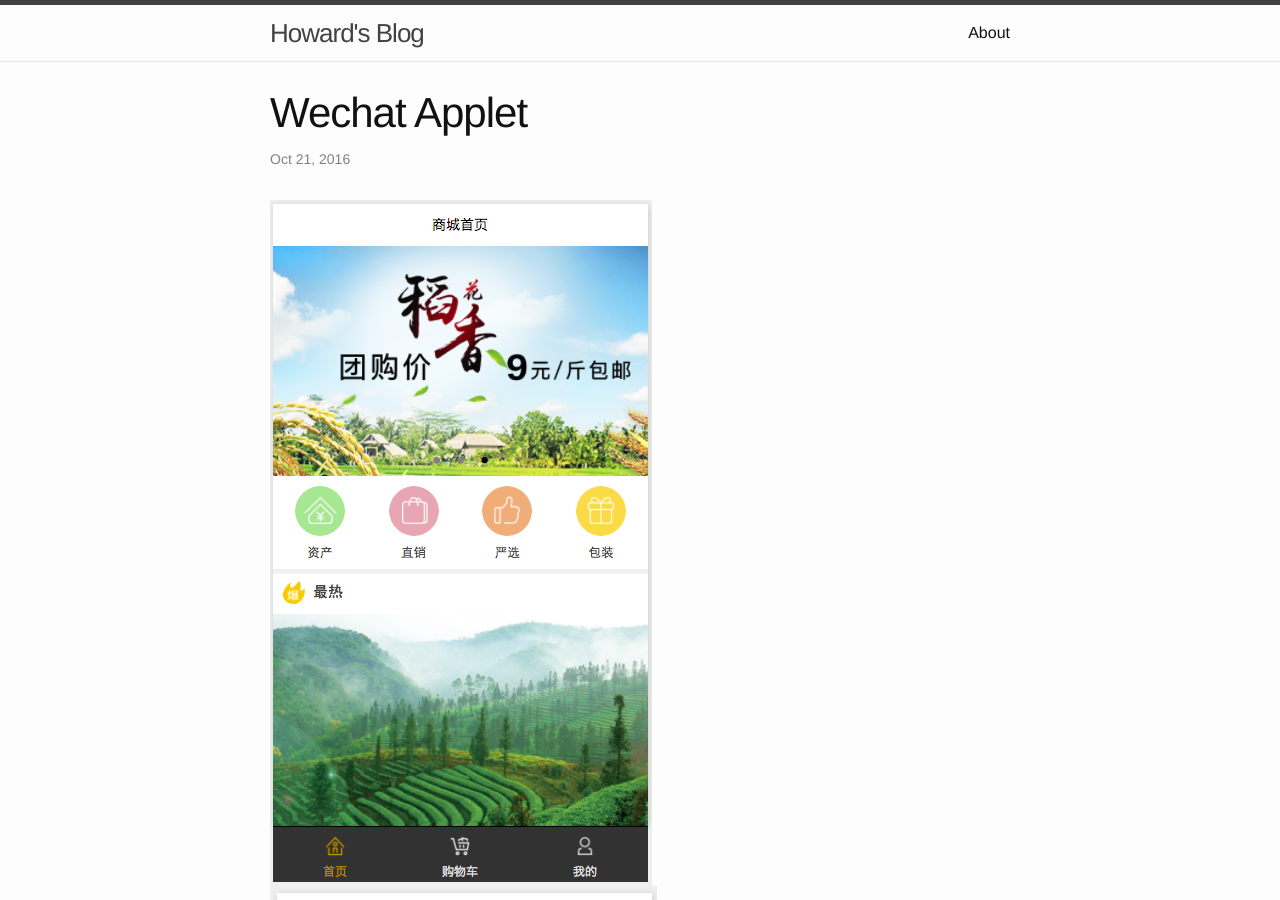
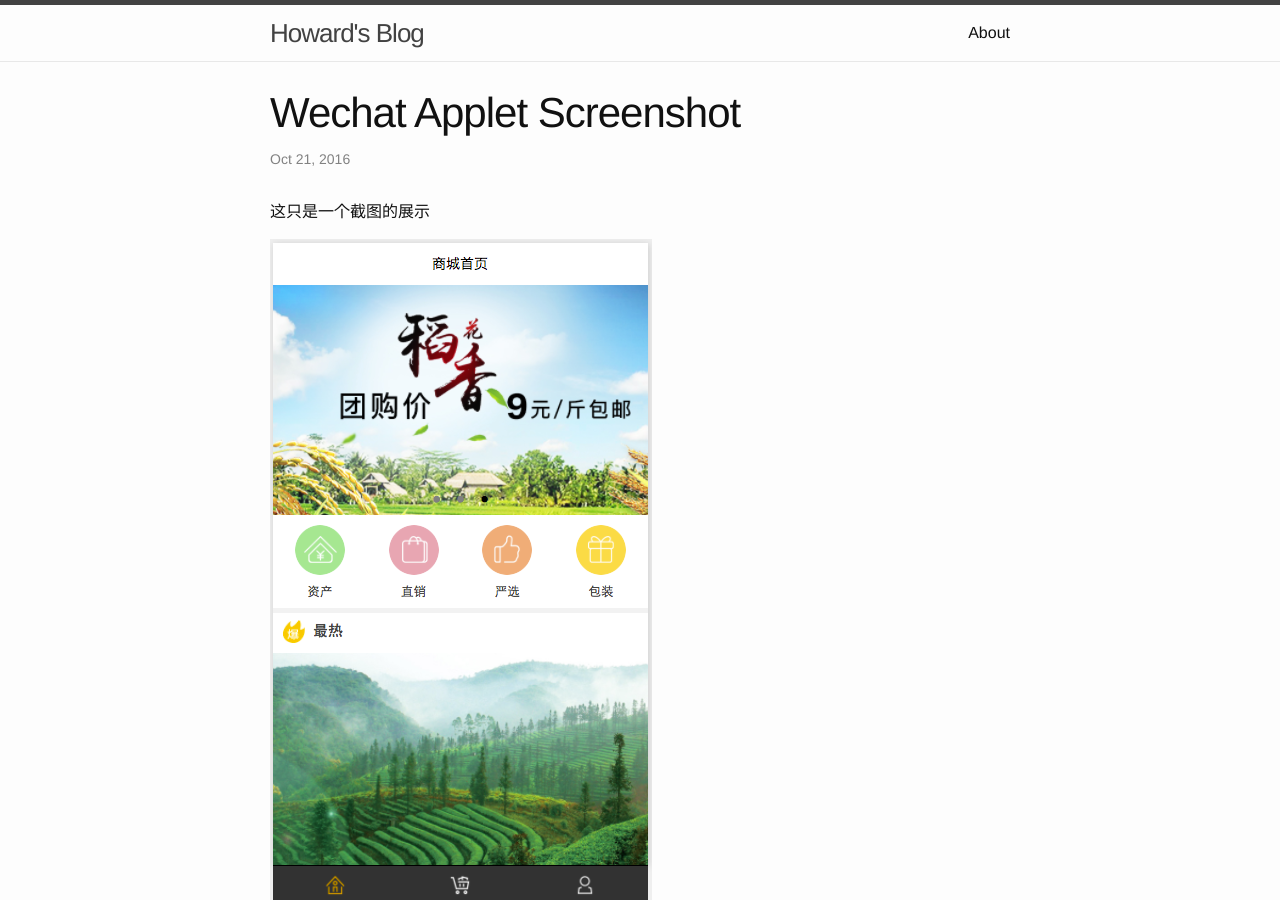
Before and after one commit to although2013/although2013.github.io, a Jekyll site: the page built from _posts/2016-10-21-wechat-applet.markdown, in a window 1280 px wide and 900 px high. Built offline with Jekyll 4.4.1, drawn with Linux system fonts in a browser that asks for light colours; comment, search, counter and statistics services are not loaded.

Commit message:
Update 2016-10-21-wechat-applet.markdown

```diff
--- a/_posts/2016-10-21-wechat-applet.markdown
+++ b/_posts/2016-10-21-wechat-applet.markdown
@@ -1,9 +1,11 @@
 ---
 layout: post
-title:  "Wechat Applet"
+title:  "Wechat Applet Screenshot"
 date:   2016-10-21 11:58:26
 categories: jekyll update
 ---
+
+这只是一个截图的展示
 
 
 ![a]({{ site.url }}/images/wechat_applet_1.png)
```
